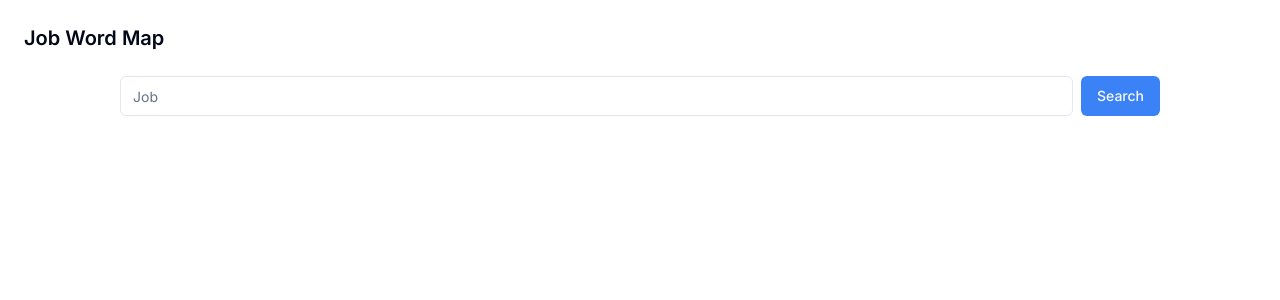
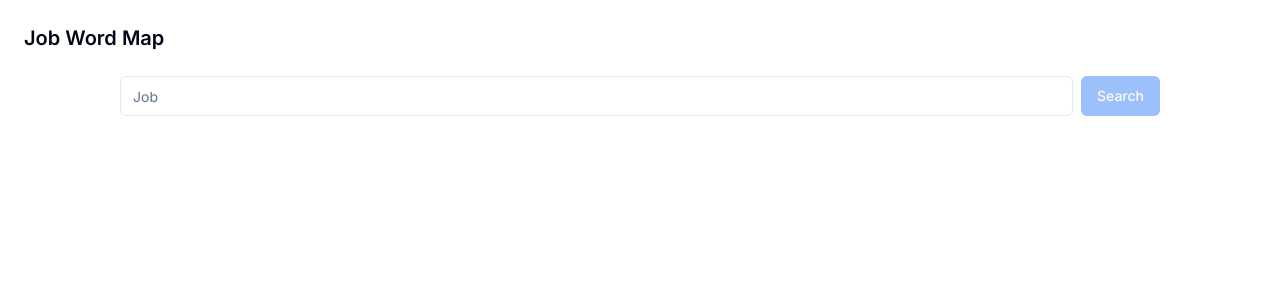
Before and after one commit to blenz/job-word-map, a Next.js app: page / in a window 1280 px wide. Shown: the top 300 px of the page. Built offline with nearby package versions, Linux system fonts and the light colour scheme.

Commit message:
refactor search function

```diff
--- a/src/app/page.tsx
+++ b/src/app/page.tsx
@@ -1,10 +1,15 @@
 import SearchInput from "@/components/SearchInput";
 
-export default function Home() {
+export async function searchJob(input: string) {
+  'use server'
+  console.log(input)
+}
+
+export default function JobWordMap() {
   return (
     <main>
       <div className="px-20">
-        <SearchInput />
+        <SearchInput placeholder="Job" onSearch={searchJob} />
       </div>
     </main>
   );
--- a/src/components/SearchInput.tsx
+++ b/src/components/SearchInput.tsx
@@ -4,25 +4,29 @@ import { Input } from "@/components/ui/input"
 import { Button } from "@/components/ui/button"
 import { useState } from "react"
 
-export default function SearchInput() {
+interface Props {
+    placeholder: string
+    onSearch: (input: string) => void
+}
+
+export default function SearchInput({ placeholder, onSearch }: Props) {
     const [input, setInput] = useState('')
-
-    const search = () => {
-        console.log(input)
-    }
 
     return (
         <div className="flex items-center space-x-2 px-10">
             <Input
                 type="input"
-                placeholder="Job"
+                placeholder={placeholder}
                 onChange={(e) => setInput(e.target.value)}
             />
             <Button
                 type="submit"
                 className="bg-blue-500"
-                onClick={search}
-            >Search</Button>
+                onClick={() => onSearch(input)}
+                disabled={!input}
+            >
+                Search
+            </Button>
         </div>
     );
 }
```
